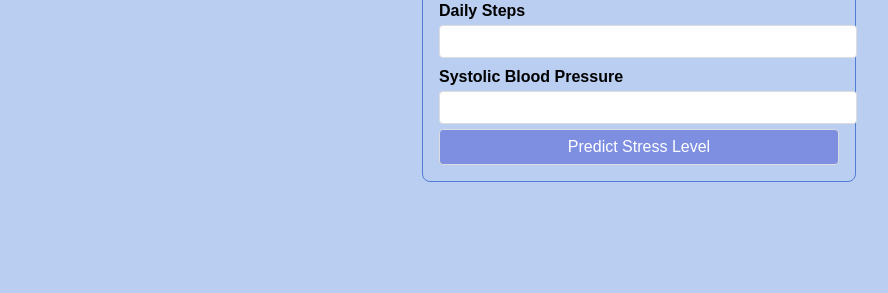
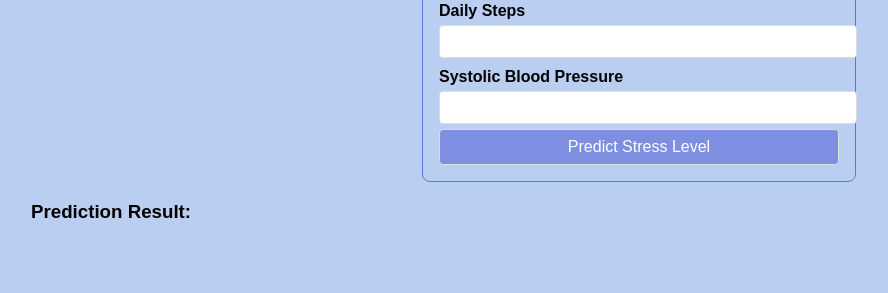
Before and after one commit to Aditisaurya/Ml-Test, a Flask app: page / in a window 1280 px wide. Shown: the part 507-800 px from the top of the page, without its empty margins (1-889 px from the left). Run offline with Flask 3, Linux system fonts and the light colour scheme; parts of the project's set-up code (start-up, migrations or seed data) failed here and were passed over.

Commit message:
Fixed Content-Type issue in index.html

```diff
--- a/templates/index.html
+++ b/templates/index.html
@@ -42,7 +42,7 @@
 </head>
 <body>
   <h2>Stress Level Prediction Form</h2>
-  <form action="/predict" method="POST">
+  <form id="predict-form">
     <label for="gender">Gender</label>
     <select id="gender" name="gender" required>
       <option value="1">Male</option>
@@ -86,7 +86,48 @@
     <label for="systolic_bp">Systolic Blood Pressure</label>
     <input type="number" id="systolic_bp" name="systolic_bp" min="80" max="200" required>
 
-    <button type="submit" value="Predict">Predict Stress Level</button>
+    <button type="submit">Predict Stress Level</button>
   </form>
+
+  <h3>Prediction Result:</h3>
+  <p id="result"></p>
+
+  <script>
+    document.getElementById("predict-form").addEventListener("submit", async function(event) {
+    event.preventDefault();
+
+    // Collect form values as an array
+    let features = [
+        parseInt(document.getElementById("gender").value),
+        parseInt(document.getElementById("age").value),
+        parseInt(document.getElementById("occupation").value),
+        parseFloat(document.getElementById("sleep_duration").value),
+        parseInt(document.getElementById("bmi_category").value),
+        parseInt(document.getElementById("heart_rate").value),
+        parseInt(document.getElementById("daily_steps").value),
+        parseInt(document.getElementById("systolic_bp").value)
+    ];
+
+    // Send the request to the Flask API with correct Content-Type
+    let response = await fetch("/predict", {
+        method: "POST",
+        headers: {
+            "Content-Type": "application/json"  // This tells Flask to expect JSON data
+        },
+        body: JSON.stringify({ features: features })  // Convert the features to a JSON string
+    });
+
+    // Parse the response from Flask
+    let result = await response.json();
+
+    // Display the result
+    if (result.prediction) {
+        document.getElementById("result").innerText = "Prediction: " + result.prediction;
+    } else {
+        document.getElementById("result").innerText = "Error: " + result.error;
+    }
+});
+
+  </script>
 </body>
 </html>
```
